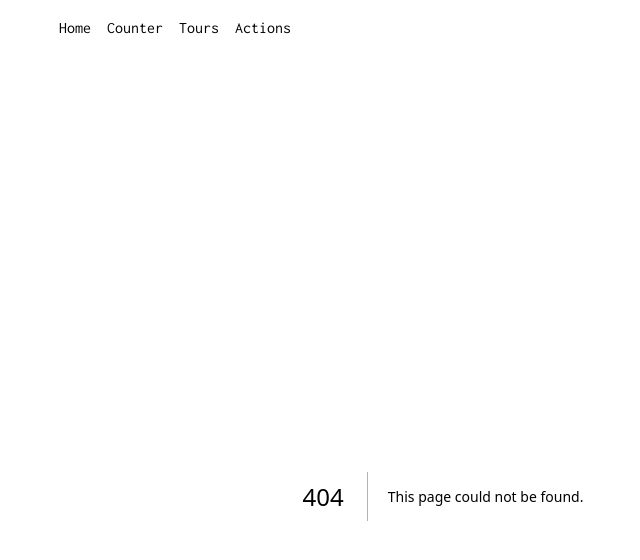
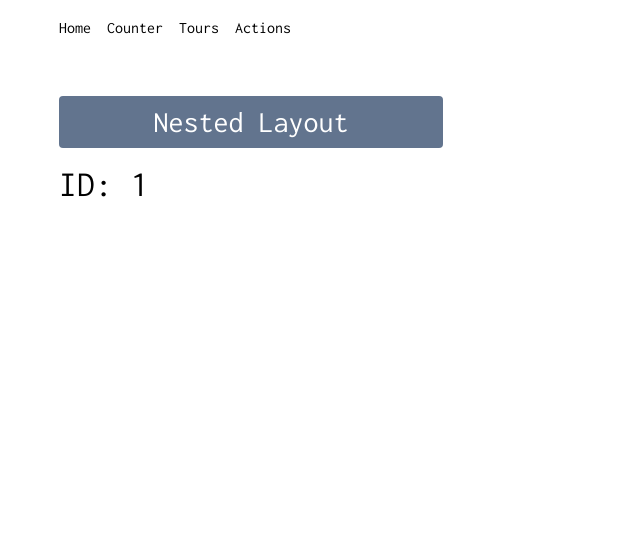
Before and after one commit to lpetrinina/TypeScript, a Next.js app in the folder next.js-typescript/: page /tours/1 in a window 1280 px wide. Before the commit this address had no page. Shown: the top 560 px of the page, without its empty margins (197-837 px from the left). Built offline with nearby package versions, Linux system fonts and the light colour scheme.

Commit message:
Add a dynamic page and Nested layout

```diff
--- /dev/null
+++ b/next.js-typescript/app/tours/[tourId]/page.tsx
@@ -0,0 +1,13 @@
+import React from "react";
+
+async function page({ params }: { params: Promise<{ tourId: string }> }) {
+  const { tourId } = await params;
+
+  return (
+    <div>
+      <h1 className='text-4xl'> ID: {tourId}</h1>
+    </div>
+  );
+}
+
+export default page;
--- /dev/null
+++ b/next.js-typescript/app/tours/layout.tsx
@@ -0,0 +1,12 @@
+function ToursLayout({ children }: { children: React.ReactNode }) {
+  return (
+    <div>
+      <header className='bg-slate-500 w-1/2 rounded py-2 mb-4'>
+        <h1 className='text-3xl text-white text-center'>Nested Layout</h1>
+      </header>
+      {children}
+    </div>
+  );
+}
+
+export default ToursLayout;
--- a/next.js-typescript/app/tours/page.tsx
+++ b/next.js-typescript/app/tours/page.tsx
@@ -1,3 +1,5 @@
+import Link from "next/link";
+
 const url = "https://www.course-api.com/react-tours-project";
 
 type Tour = {
@@ -16,7 +18,15 @@
     <section>
       <h1 className='text-3xl mb-4'>Tours</h1>
       {data.map((tour) => {
-        return <h2 key={tour.id}>{tour.name}</h2>;
+        return (
+          <Link
+            key={tour.id}
+            href={`/tours/${tour.id}`}
+            className='hover:text-blue-400'
+          >
+            <h2>{tour.name}</h2>
+          </Link>
+        );
       })}
     </section>
   );
```
